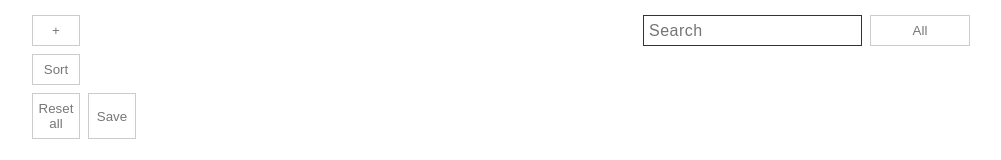
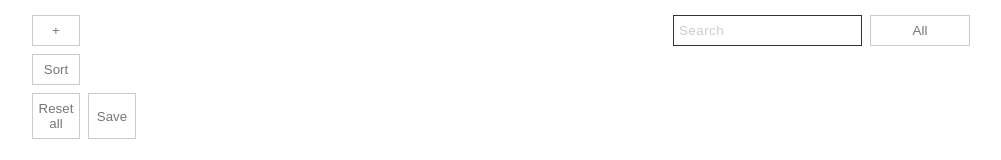
Before and after one commit to weswithley/to-do-list-practice, a React (Create React App) app: page / in a window 1280 px wide. Shown: the top 160 px of the page, without its empty margins (139-1140 px from the left). Built offline with nearby package versions, Linux system fonts and the light colour scheme.

Commit message:
Enhancement > Component Input : 1. Layout style. 2. Modify the namspace of controller.ts to hook.ts and change the usage of customize function to hook function. 3. reorganize the coding style and comments.

```diff
--- a/src/components/Input/componentStyle.module.scss
+++ b/src/components/Input/componentStyle.module.scss
@@ -1,9 +1,11 @@
 .componentInput {
   border-color: transparent;
-  border-bottom-color: #555;
+  border-bottom: 1px solid #888;
   outline: none;
   padding: 5px;
-  font-size: 1rem;
-  color: #555;
+  color: #888;
   letter-spacing: 0.03rem;
+  &::placeholder{
+    color: #ccc;
+  }
 }
--- a/src/components/Input/controller.ts
+++ /dev/null
@@ -1,5 +0,0 @@
-import { ClassNamesType } from './componentTypes';
-
-export const getClassNames = (classNames: ClassNamesType) => {
-  return classNames.filter(item => item).join(' ');
-}
--- /dev/null
+++ b/src/components/Input/hook.ts
@@ -0,0 +1,3 @@
+import { ClassNamesType } from './componentTypes';
+
+export const useGetClassNames = () => (classNames: ClassNamesType) => classNames.filter(item => item).join(' ');
--- a/src/components/Input/index.tsx
+++ b/src/components/Input/index.tsx
@@ -1,4 +1,7 @@
+// Packages
 import React from 'react';
+
+// SCSS
 import componentStyle from './componentStyle.module.scss';
 
 // Type
@@ -6,10 +9,10 @@ import {
   ComponentInterface
 } from './componentTypes';
 
-// Controller
+// Hook
 import {
-  getClassNames
-} from './controller';
+  useGetClassNames
+} from './hook';
 
 const Input: React.FC<ComponentInterface> = ({
   className,
@@ -21,15 +24,15 @@ const Input: React.FC<ComponentInterface> = ({
   onChange
 }) => {
 
-  const componentClassName: string = getClassNames([
-    componentStyle.componentInput,
-    className
-  ]);
+  const getClassNames = useGetClassNames();
 
   return (
     <input
       {...{
-        className: componentClassName,
+        className: getClassNames([
+          componentStyle.componentInput,
+          className
+        ]),
         style: styles || {},
         type: inputType || 'text',
         value,
```
